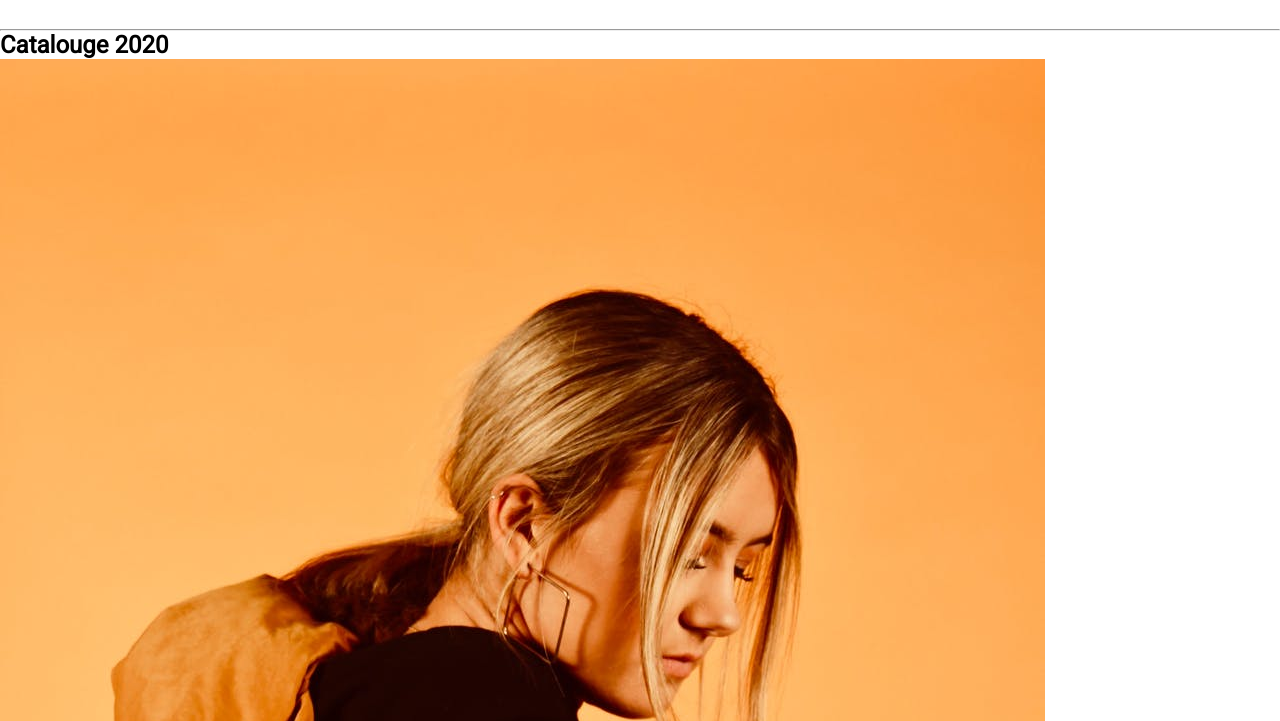
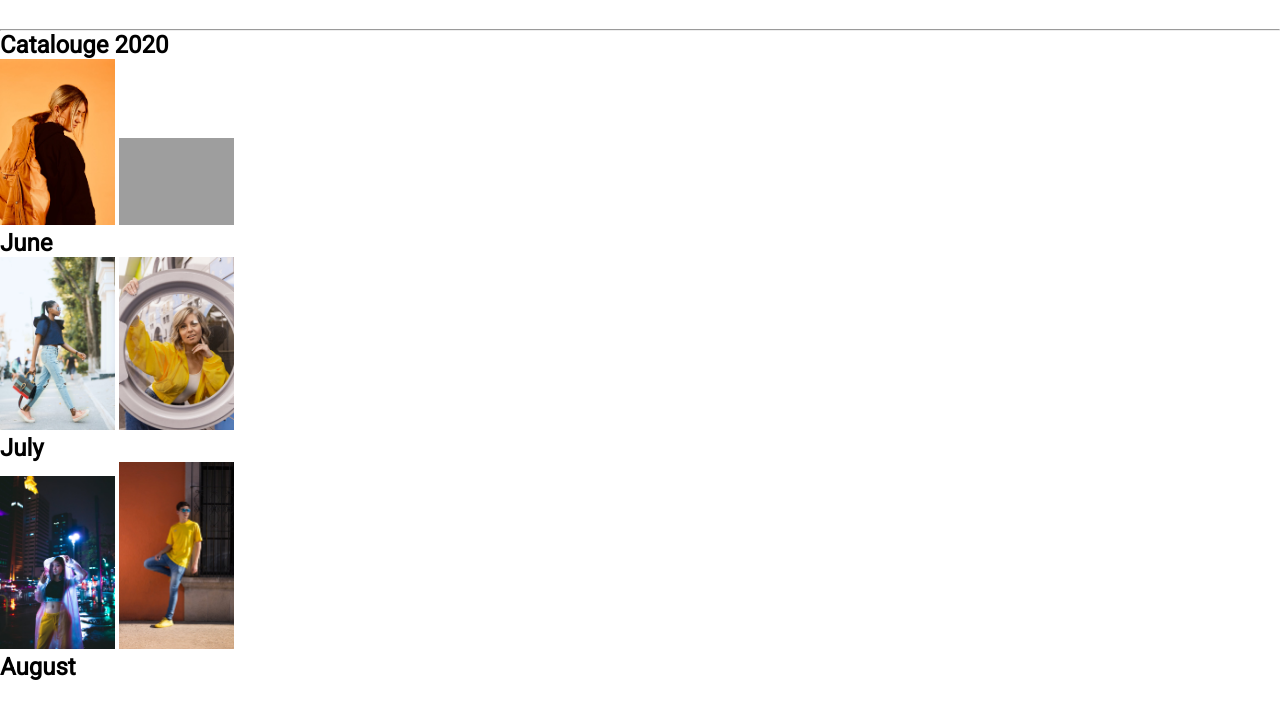
Before and after one commit to Hetoreno/Fitty-website, a plain HTML site: page index.html in a window 1280 px wide. Shown: the part 1099-1820 px from the top of the page. Drawn offline with nearby package versions, Linux system fonts and the light colour scheme; grey boxes are pictures that could not be loaded; a web font is replaced by a local one.

Commit message:
updating

```diff
--- a/style.css
+++ b/style.css
@@ -145,6 +145,24 @@ ul li{
 
 /* About End */
 /* Catalouge Start */
+.cat-grid{
+    display:flex;
+    align-items: center;
+    justify-content: center;
+    flex-direction: column;
+}
+
+
+.cat-img{
+    width:90%;
+    height:10%;
+}
+
+.cat-grid img{
+    width:10%;
+    height:10%;
+}
+
 
 /* Catatlouge End */
 
```
